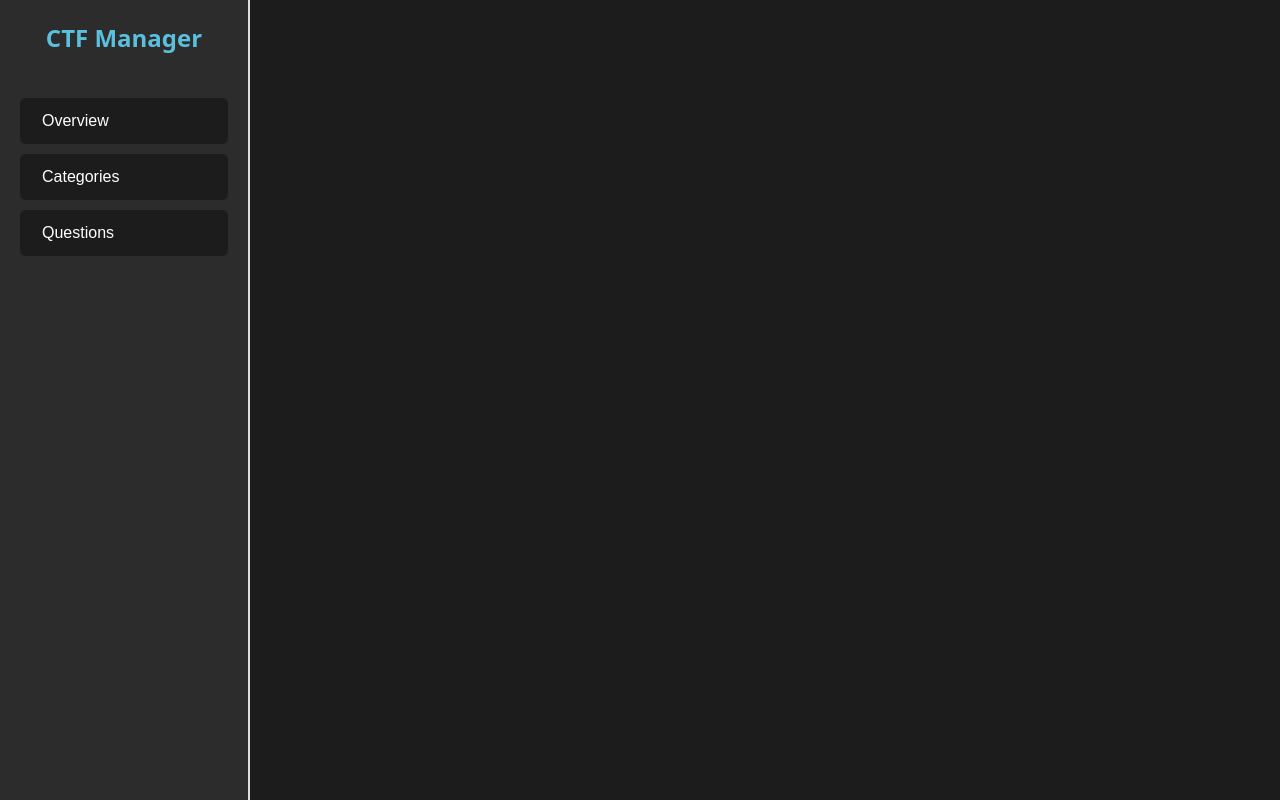
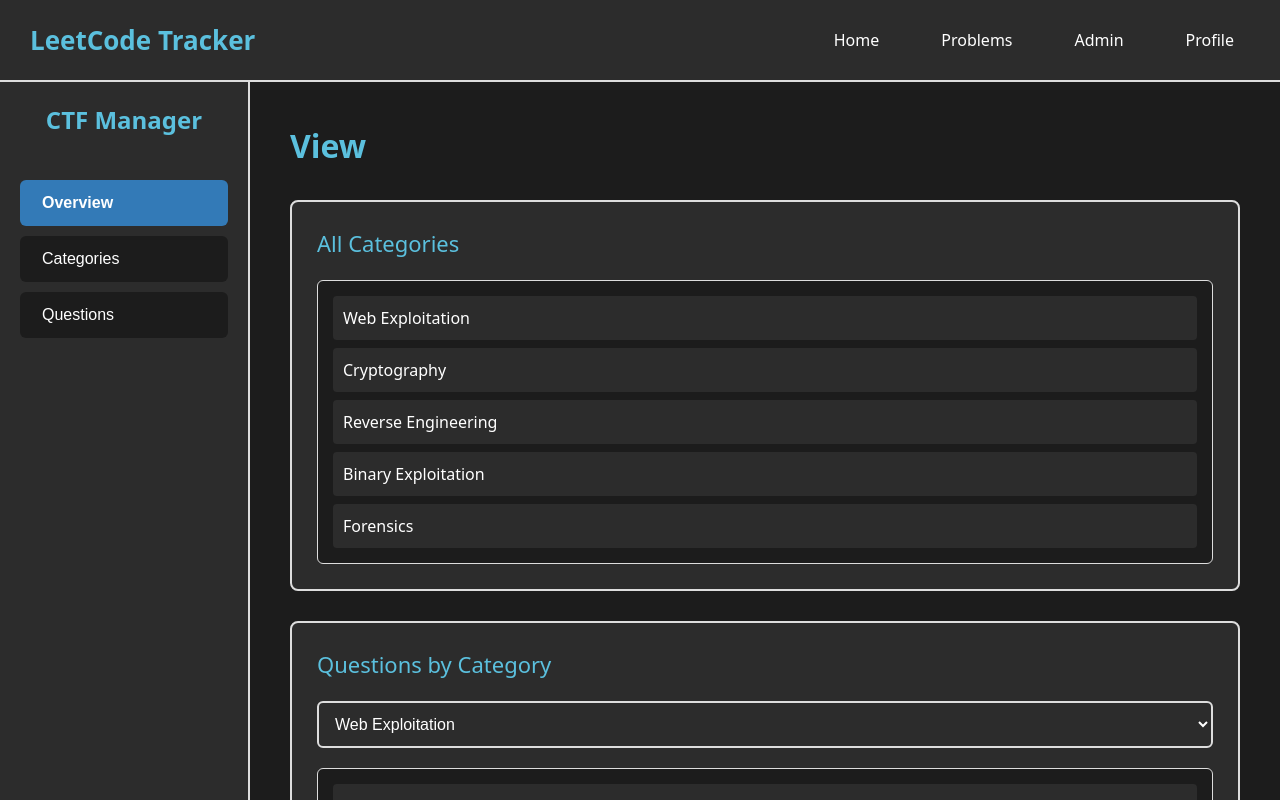
Before and after one commit to Pravith1/ctf_frontend, a React app in the folder ctf/: page /admin in a window 1280 px wide. Built offline with nearby package versions, Linux system fonts and the light colour scheme; the HTML template or start-up script is replaced by a standard one.

Commit message:
Corrected Visual bug
Replaced old files with new ones

```diff
--- a/ctf/src/Pages/Admin.jsx
+++ b/ctf/src/Pages/Admin.jsx
@@ -1,15 +1,21 @@
 import { useState } from 'react';
+import Header from '../components/layout/Header';
+import Footer from '../components/layout/Footer';
 import Sidebar from '../components/admin/Sidebar';
 import MainContent from '../components/admin/MainContent';
 import '../App.css';
 
 function Admin() {
-  const [activeMenu, setActiveMenu] = useState('View');
+  const [activeMenu, setActiveMenu] = useState('Overview');
 
   return (
-    <div className="app-container">
-      <Sidebar activeMenu={activeMenu} setActiveMenu={setActiveMenu} />
-      <MainContent activeMenu={activeMenu} />
+    <div style={{ display: 'flex', flexDirection: 'column', minHeight: '100vh' }}>
+      <Header />
+      <div className="app-container" style={{ flex: 1 }}>
+        <Sidebar activeMenu={activeMenu} setActiveMenu={setActiveMenu} />
+        <MainContent activeMenu={activeMenu} />
+      </div>
+      <Footer />
     </div>
   );
 }
--- a/ctf/src/components/admin/MainContent.jsx
+++ b/ctf/src/components/admin/MainContent.jsx
@@ -1,11 +1,11 @@
-import OverviewPage from './OverviewPage';
+import ViewPage from './ViewPage';
 import CategoriesPage from './CategoriesPage';
 import QuestionsPage from './QuestionsPage';
 
 function MainContent({ activeMenu }) {
   return (
     <div className="main-content">
-      {activeMenu === 'Overview' && <OverviewPage />}
+      {activeMenu === 'Overview' && <ViewPage />}
       {activeMenu === 'Categories' && <CategoriesPage />}
       {activeMenu === 'Questions' && <QuestionsPage />}
     </div>
--- a/ctf/src/components/admin/OverviewPage.jsx
+++ b/ctf/src/components/admin/ViewPage.jsx
@@ -1,6 +1,6 @@
 import { useState } from 'react';
 
-function OverviewPage() {
+function ViewPage() {
   const dummyCategories = ['Web Exploitation', 'Cryptography', 'Reverse Engineering', 'Binary Exploitation', 'Forensics'];
 
   const dummyQuestions = {
@@ -15,7 +15,7 @@ function OverviewPage() {
 
   return (
     <div className="view-page">
-      <h1>Overview</h1>
+      <h1>View</h1>
 
       <div className="view-section">
         <h2>All Categories</h2>
@@ -54,4 +54,4 @@ function OverviewPage() {
   );
 }
 
-export default OverviewPage;
+export default ViewPage;
--- a/ctf/src/components/layout/Header.jsx
+++ b/ctf/src/components/layout/Header.jsx
@@ -3,7 +3,7 @@ function Header() {
     <header className="header">
       <div className="header-content">
         <div className="header-logo">
-          <h1>Cyber CTF</h1>
+          <h1>LeetCode Tracker</h1>
         </div>
         <nav className="header-nav">
           <a href="#" className="nav-link">Home</a>
```
Also changed, not shown: ctf/src/components/admin/Sidebar.jsx (line endings or trailing spaces).
